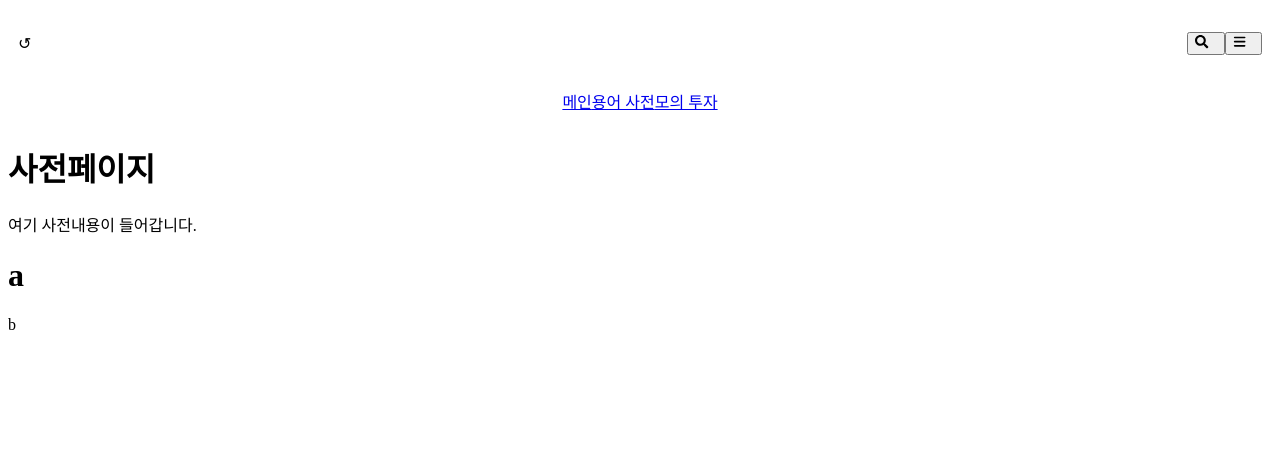
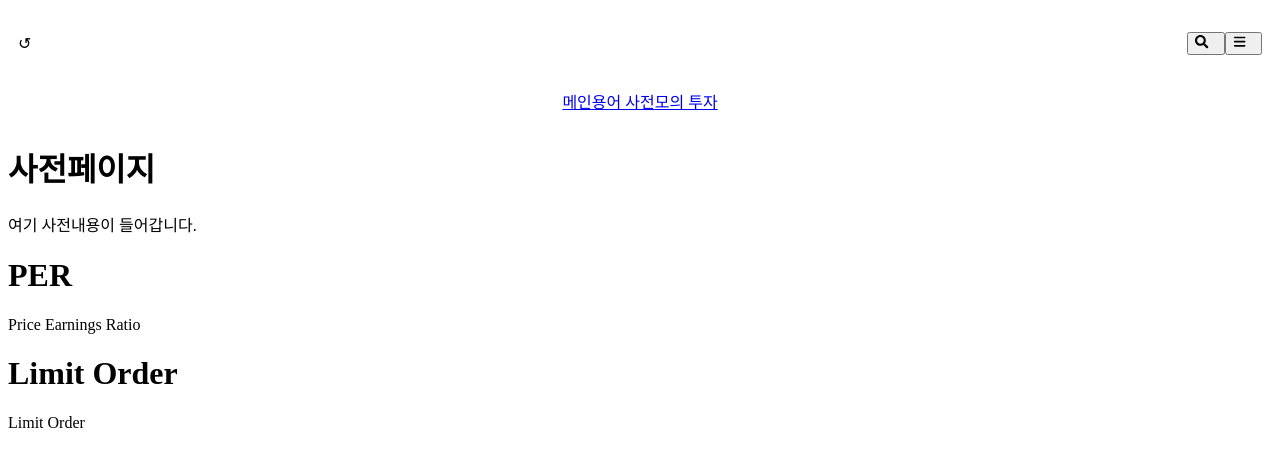
Before and after one commit to kdt-ful-class-three-group/KDT-FUL-3_PROJECT-A-3, a Next.js app in the folder client/: page /voca in a window 1280 px wide. Shown: the top 466 px of the page. Built offline with nearby package versions, Linux system fonts and the light colour scheme; no server answers.

Commit message:
Test : 추가한 임시데이터로 card 컴포넌트 사용해봄

```diff
--- a/client/src/app/(main)/voca/page.tsx
+++ b/client/src/app/(main)/voca/page.tsx
@@ -1,13 +1,40 @@
+'use client'
+
 import Card from "@/components/voca/Card";
+import { useEffect, useState } from "react";
+
+// !임시 데이터
+const vocaList = [
+  {
+  voca : "PER",
+  name: "Price Earnings Ratio",
+  description: "주가를 주당순이익(EPS)으로 나눈 값으로, 주가가 기업의 이익에 비해 고평가 또는 저평가되었는지를 판단하는 지표입니다.",
+  formula: "PER = 주가 / EPS"
+},
+{
+  voca : "Limit Order",
+  name: "Limit Order",
+  description: "투자자가 지정한 가격 이상 또는 이하에서만 체결되도록 하는 주문입니다.",
+  formula: null
+},
+]
 
 export default function Voca() {
+
+  const [list, setList]=useState<typeof vocaList>([])
+
+  useEffect(()=>{
+    setList(vocaList)
+  },[])
 
   return (
     <div>
       <h1>사전페이지</h1>
       <p>여기 사전내용이 들어갑니다.</p>
       {/* 여기에 단어장 컴포넌트나 기능을 추가할 수 있습니다. */}
-      <Card vocaObj={{voca:'a',name:'b',description:'c',formula:'d'}}/>
+      {list.map((item, index)=>(
+        <Card key={index} vocaObj={item}/>
+      ))}
     </div>
   );
 }
```
